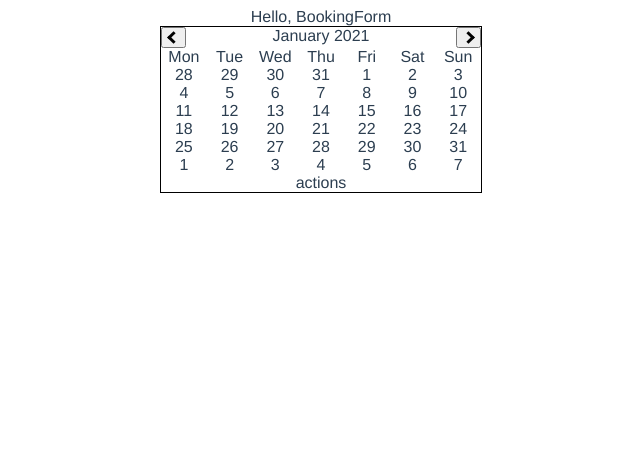
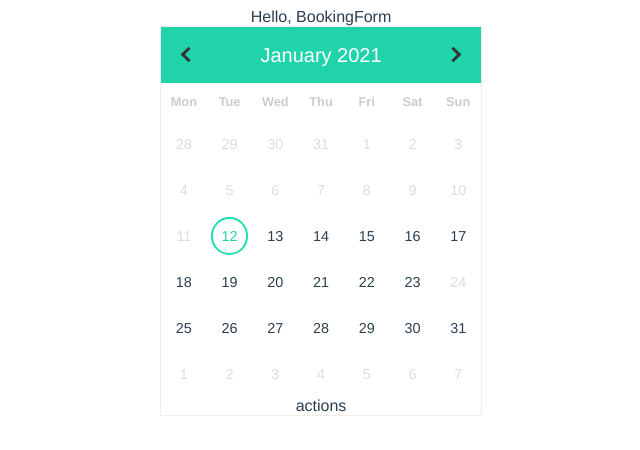
Before and after one commit to rusin-patryk/days-picker-demo, a Vue app: page / in a window 1280 px wide. Shown: the top 450 px of the page, without its empty margins (319-959 px from the left). Built offline with nearby package versions, Linux system fonts and the light colour scheme.

Commit message:
DaysPicker: moved data to props, styles

```diff
--- a/src/components/BookingForm.vue
+++ b/src/components/BookingForm.vue
@@ -1,7 +1,9 @@
 <template>
   <div class="hello">
     Hello, {{ msg }}
-    <DaysPicker />
+    <DaysPicker
+        :disallowedDates="['2021-01-24', `<${new Date().toISOString().substr(0, 10)}`, '>2021-03-13']"
+    />
   </div>
 </template>
 
--- a/src/components/DaysPicker.vue
+++ b/src/components/DaysPicker.vue
@@ -13,14 +13,12 @@
           {{ currentDate.getMonth() | monthName }} {{ currentDate.getFullYear() }}
         </div>
         <div class="daysPicker__header--next">
-          <div class="daysPicker__header--previous">
           <button
               type="button"
               @click="changeDate('next')"
           >
             <i class="arrow right"></i>
           </button>
-          </div>
         </div>
       </div>
       <div class="daysPicker__weekDays">
@@ -72,14 +70,29 @@ export default {
   name: 'DaysPicker',
   data() {
     return {
-      settings: DaysPickerFactory.toSettings(),
       currentDate: DaysPickerService.setDate(),
       weekDays: CalendarConstants.weekDays(),
-      firstMonthDay: null,
-      disallowedDates: [],
-      pickedRange: DaysPickerFactory.toPickedRange(),
       calendarDays: DaysPickerFactory.calendarDays(),
     };
+  },
+
+  props: {
+    settings: {
+      type: Object,
+      default: () => DaysPickerFactory.toSettings(),
+    },
+    firstMonthDay: {
+      type: Number,
+      default: () => 1,
+    },
+    pickedRange: {
+      type: Object,
+      default: () => DaysPickerFactory.toPickedRange(),
+    },
+    disallowedDates: {
+      type: Array,
+      default: () => [],
+    },
   },
 
   filters: {
--- a/src/styles/DaysPicker.scss
+++ b/src/styles/DaysPicker.scss
@@ -1,5 +1,7 @@
+$baseColor: #21DCB2;
+
 .daysPicker {
-  border: 1px solid black;
+  border: 1px solid #eee;
   width: 320px;
   margin: 0 auto;
 
@@ -7,6 +9,40 @@
     .daysPicker__header {
       display: flex;
       justify-content: space-between;
+      height: 56px;
+      align-items: center;
+      background-color: darken($baseColor, 2%);
+
+      .daysPicker__header--date {
+        font-size: 1.25rem;
+        color: white;
+      }
+
+      .daysPicker__header--previous, .daysPicker__header--next {
+        button {
+          background-color: transparent;
+          border: none;
+          padding: 10px;
+          margin-left: 10px;
+          margin-right: 10px;
+          outline: none;
+          transition-duration: .2s;
+          text-align: center;
+          border-radius: 25px;
+          width: 35px;
+          cursor: pointer;
+          &:hover {
+            background-color: rgba(255, 255, 255, .15);
+          }
+        }
+      }
+    }
+
+    .daysPicker__weekDays {
+      font-size: .8rem;
+      font-weight: 600;
+      color: #ccc;
+      line-height: 30px;
     }
 
     .daysPicker__weekDays, .daysPicker__days {
@@ -14,7 +50,58 @@
       flex-flow: row wrap;
 
       > div {
-        flex: 1 0 14%;
+        flex: 1 0 11%;
+        margin: 4px;
+      }
+    }
+
+    .daysPicker__days {
+      font-size: .9rem;
+      font-weight: 500;
+      line-height: 38px;
+      transition-duration: .2s;
+      user-select: none;
+
+      .daysPicker__day--lastMonth, .daysPicker__day--nextMonth, .daysPicker__day--currentMonth.disabled {
+        color: #ddd;
+        pointer-events: none;
+      }
+
+      .daysPicker__day--currentMonth {
+        position: relative;
+
+        &:not(.disabled) {
+          cursor: pointer;
+        }
+
+        &:hover:after {
+          content: '';
+          position: absolute;
+          width: 100%;
+          height: 100%;
+          left: 0;
+          top: 0;
+          border-radius: 25px;
+          background-color: $baseColor;
+          opacity: .3;
+          pointer-events: none;
+        }
+
+        &.today {
+          color: darken($baseColor, 2%);
+
+          &:before {
+            content: '';
+            position: absolute;
+            width: calc(100% - 4px);
+            height: calc(100% - 4px);
+            left: 0;
+            top: 0;
+            border-radius: 25px;
+            border: 2px solid $baseColor;
+            pointer-events: none;
+          }
+        }
       }
     }
   }
--- a/src/styles/main.scss
+++ b/src/styles/main.scss
@@ -20,10 +20,10 @@
 }
 
 .arrow {
-  border: solid black;
+  border: solid #333;
   border-width: 0 3px 3px 0;
   display: inline-block;
-  padding: 3px;
+  padding: 4px;
 }
 
 .right {
```
Lines whose indentation alone changed are shown as unchanged.
